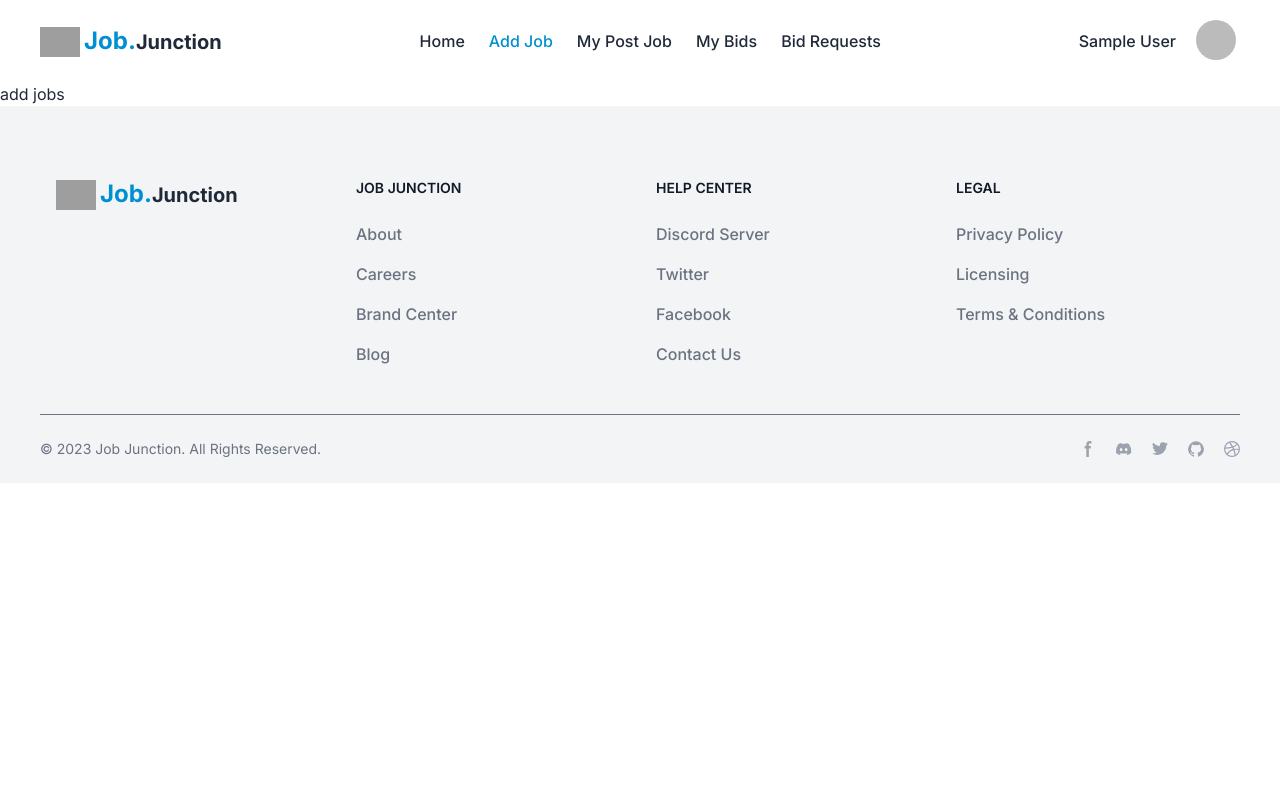
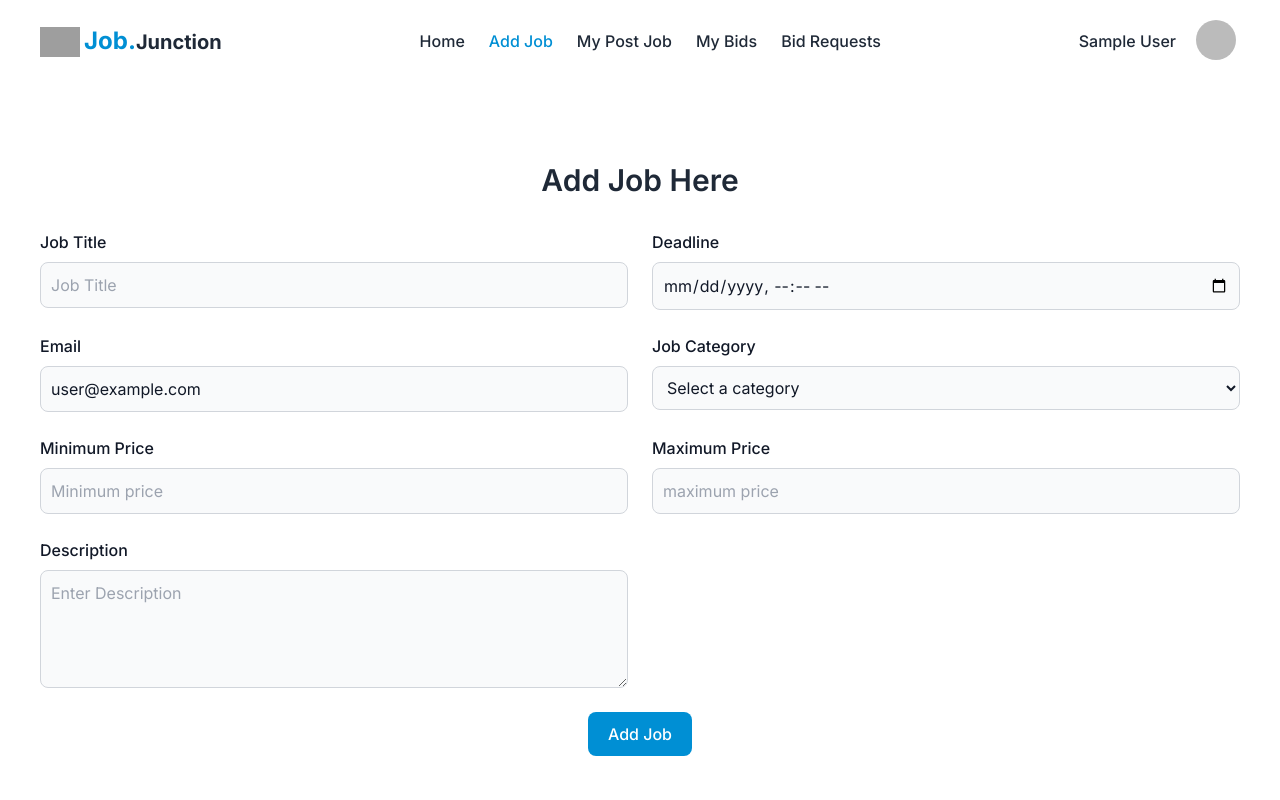
Before and after one commit to najrulislam38/job-junction-client, a React (Vite) app: page /add-job in a window 1280 px wide. Shown: the top 800 px of the page. Built offline with nearby package versions, Linux system fonts and the light colour scheme; no server answers; sample sign-in values are in the browser's storage; grey boxes are pictures that could not be loaded.

Commit message:
added form and make design in the add job page.

```diff
--- a/src/components/Header/Navbar/Navbar.jsx
+++ b/src/components/Header/Navbar/Navbar.jsx
@@ -63,6 +63,7 @@ const Navbar = () => {
   };
 
   return (
+    <div className="navBar">
       <div className="max-w-screen-xl mx-auto px-5 md:px-10 py-4">
         <div className="w-full flex justify-between items-center  bg-base-100">
           <div className="flex items-center ">
@@ -93,7 +94,9 @@ const Navbar = () => {
             <div className="flex gap-1 items-end">
               <img src={logo} alt="" className="w-8 lg:w-10" />
               <h2 className="text-base md:text-xl font-bold">
-              <span className="text-xl md:text-2xl  text-[#008FD4] ">Job.</span>
+                <span className="text-xl md:text-2xl  text-[#008FD4] ">
+                  Job.
+                </span>
                 Junction
               </h2>
             </div>
@@ -103,7 +106,9 @@ const Navbar = () => {
           </div>
           {user ? (
             <div className="flex gap-4 items-center">
-            <h3 className="font-medium hidden lg:block">{user?.displayName}</h3>
+              <h3 className="font-medium hidden lg:block">
+                {user?.displayName}
+              </h3>
               <div className="dropdown dropdown-end">
                 <label tabIndex={0} className="btn btn-ghost btn-circle avatar">
                   <div className="w-10 rounded-full">
@@ -135,6 +140,7 @@ const Navbar = () => {
           )}
         </div>
       </div>
+    </div>
   );
 };
 
--- a/src/pages/AddJobs/AddJobs.jsx
+++ b/src/pages/AddJobs/AddJobs.jsx
@@ -1,10 +1,160 @@
+import useAuth from "../../hooks/useAuth";
 
 const AddJobs = () => {
-    return (
-        <div>
-            <h1>add jobs</h1>
-        </div>
-    );
+  const { user } = useAuth();
+
+  const handleAddJob = (e) => {
+    e.preventDefault();
+    const form = e.target;
+    const title = form.title.value;
+    const deadline = form.deadline.value;
+    const email = user?.email;
+    const category = form.category.value;
+    const minPrice = form.minPrice.value;
+    const maxPrice = form.maxPrice.value;
+    const desc = form.description.value;
+
+    console.log(title, deadline, email, category, minPrice, maxPrice, desc);
+  };
+
+  return (
+    <div>
+      <div className="max-w-screen-xl mx-auto px-5 md:px-10 my-8 md:my-14 lg:my-20">
+        <h1 className="text-center text-xl md:text-3xl font-semibold mb-8">
+          Add Job Here
+        </h1>
+        <form onSubmit={handleAddJob}>
+          <div className="grid gap-6 mb-6 md:grid-cols-2">
+            <div>
+              <label
+                htmlFor="title"
+                className="block mb-2 font-medium text-gray-900 "
+              >
+                Job Title
+              </label>
+              <input
+                type="text"
+                id="title"
+                name="title"
+                className="bg-gray-50 border border-gray-300 text-gray-900  rounded-lg focus:ring-blue-500 focus:border-blue-500 block w-full p-2.5 "
+                placeholder="Job Title"
+                required
+              />
+            </div>
+            <div>
+              <label
+                htmlFor="deadline"
+                className="block mb-2 font-medium text-gray-900 "
+              >
+                Deadline
+              </label>
+              <input
+                type="datetime-local"
+                id="deadline"
+                name="deadline"
+                className="bg-gray-50 border border-gray-300 text-gray-900 rounded-lg focus:ring-blue-500 focus:border-blue-500 block w-full p-2.5 "
+                placeholder="Doe"
+                required
+              />
+            </div>
+            <div>
+              <label
+                htmlFor="email"
+                className="block mb-2 font-medium text-gray-900 "
+              >
+                Email
+              </label>
+              <input
+                type="email"
+                id="email"
+                defaultValue={user?.email}
+                className="bg-gray-50 border border-gray-300 text-gray-900 rounded-lg focus:ring-blue-500 focus:border-blue-500 block w-full p-2.5 "
+                readOnly
+              />
+            </div>
+            <div>
+              <label
+                htmlFor="category"
+                className="block mb-2 font-medium text-gray-900 "
+              >
+                Job Category
+              </label>
+
+              <select
+                name="category"
+                id="category"
+                className="bg-gray-50 border border-gray-300 text-gray-900 rounded-lg focus:ring-blue-500 focus:border-blue-500 block w-full p-2.5 "
+                required
+              >
+                <option value="">Select a category</option>
+                <option value="Web Development">Web Development</option>
+                <option value="Digital Marketing">Digital Marketing</option>
+                <option value="Graphic Design">Graphic Design</option>
+              </select>
+            </div>
+            <div>
+              <label
+                htmlFor="min-price"
+                className="block mb-2 font-medium text-gray-900 "
+              >
+                Minimum Price
+              </label>
+              <input
+                type="number"
+                name="minPrice"
+                id="min-price"
+                placeholder="Minimum price"
+                className="bg-gray-50 border border-gray-300 text-gray-900 rounded-lg focus:ring-blue-500 focus:border-blue-500 block w-full p-2.5 "
+                required
+              />
+            </div>
+            <div>
+              <label
+                htmlFor="max-price"
+                className="block mb-2 font-medium text-gray-900 "
+              >
+                Maximum Price
+              </label>
+              <input
+                type="number"
+                name="maxPrice"
+                id="max-price"
+                placeholder="maximum price"
+                className="bg-gray-50 border border-gray-300 text-gray-900 rounded-lg focus:ring-blue-500 focus:border-blue-500 block w-full p-2.5"
+                required
+              />
+            </div>
+            <div>
+              <label
+                htmlFor="description"
+                className="block mb-2 font-medium text-gray-900 "
+              >
+                Description
+              </label>
+              <textarea
+                type="number"
+                name="description"
+                rows={4}
+                id="description"
+                className="bg-gray-50 border border-gray-300 text-gray-900 rounded-lg focus:ring-blue-500 focus:border-blue-500 block w-full p-2.5"
+                required
+                placeholder="Enter Description"
+              ></textarea>
+            </div>
+          </div>
+
+          <div className="text-center">
+            <button
+              type="submit"
+              className="text-white bg-[#008FD4] hover:bg-[#0870A1] focus:ring-4 focus:outline-none focus:ring-blue-300 font-medium rounded-lg w-full sm:w-auto px-5 py-2.5 text-center "
+            >
+              Add Job
+            </button>
+          </div>
+        </form>
+      </div>
+    </div>
+  );
 };
 
 export default AddJobs;
```
Lines whose indentation alone changed are shown as unchanged.
